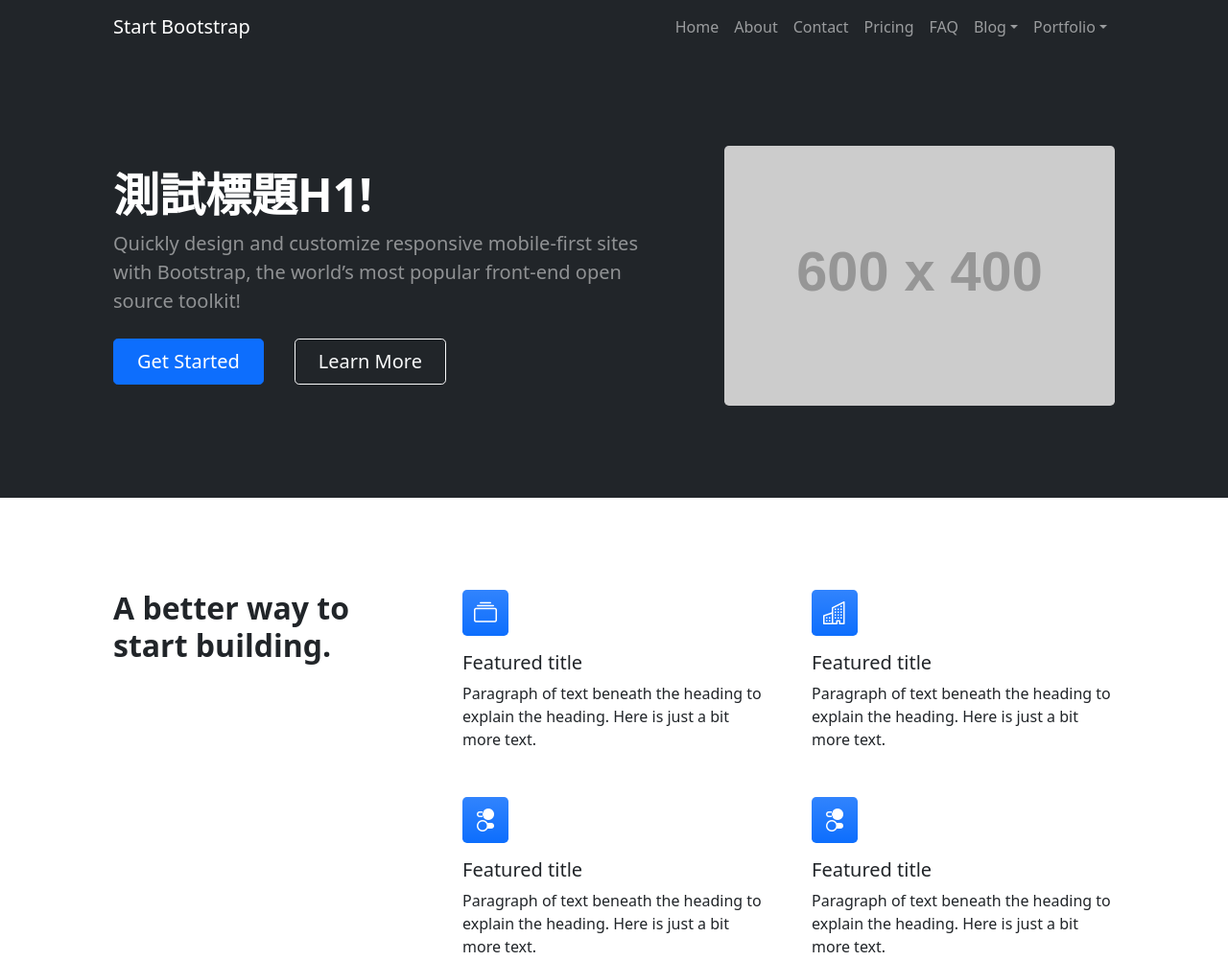
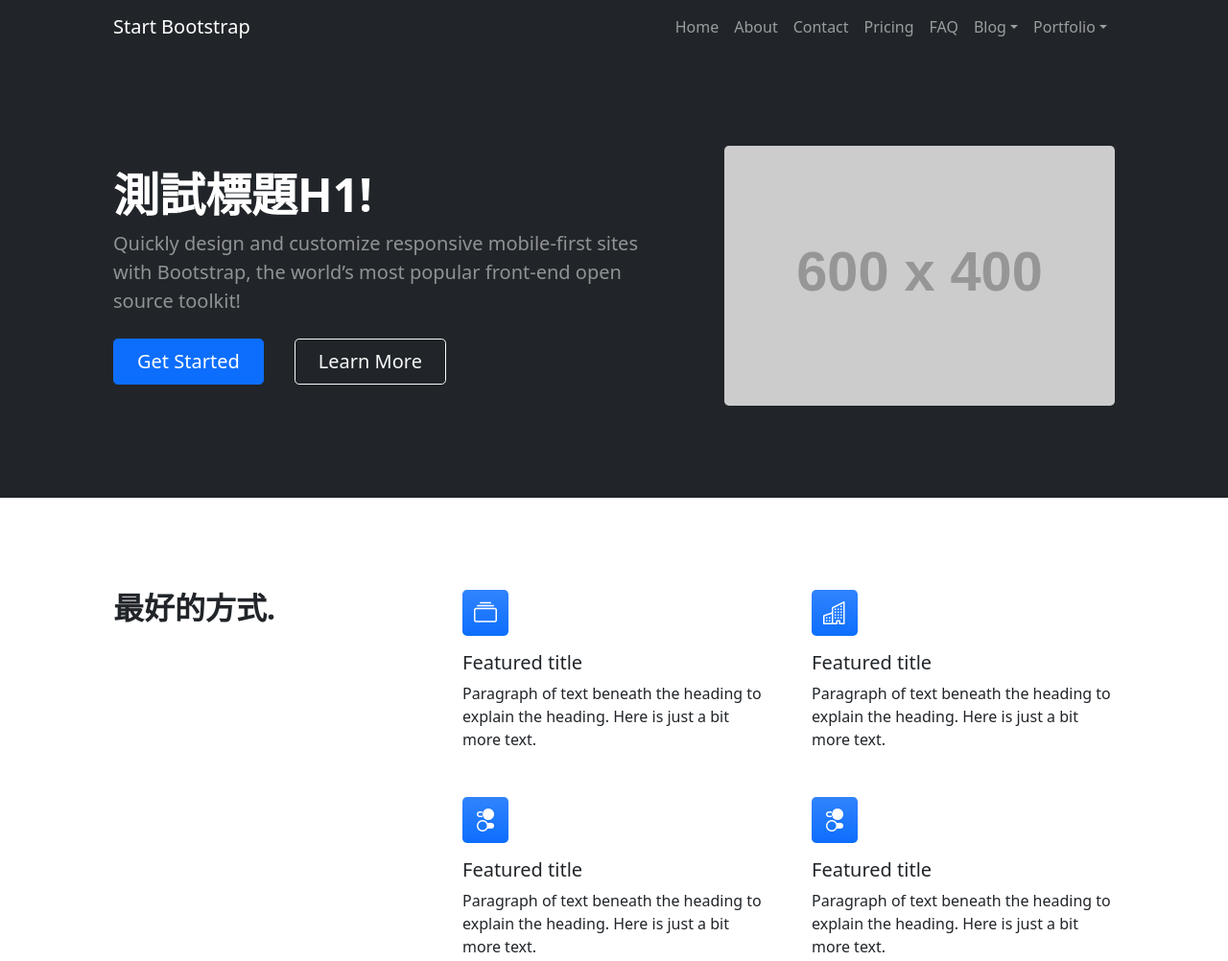
Before and after one commit to erin890921/shop1, a plain HTML site: page index.html in a window 1280 px wide. Shown: the top 1002 px of the page at 96% size. Drawn offline with nearby package versions, Linux system fonts and the light colour scheme; placeholder pictures from the web are drawn by us.

Commit message:
test1120-4

```diff
--- a/index.html
+++ b/index.html
@@ -67,7 +67,7 @@
             <section class="py-5" id="features">
                 <div class="container px-5 my-5">
                     <div class="row gx-5">
-                        <div class="col-lg-4 mb-5 mb-lg-0"><h2 class="fw-bolder mb-0">A better way to start building.</h2></div>
+                        <div class="col-lg-4 mb-5 mb-lg-0"><h2 class="fw-bolder mb-0">最好的方式.</h2></div>
                         <div class="col-lg-8">
                             <div class="row gx-5 row-cols-1 row-cols-md-2">
                                 <div class="col mb-5 h-100">
```
